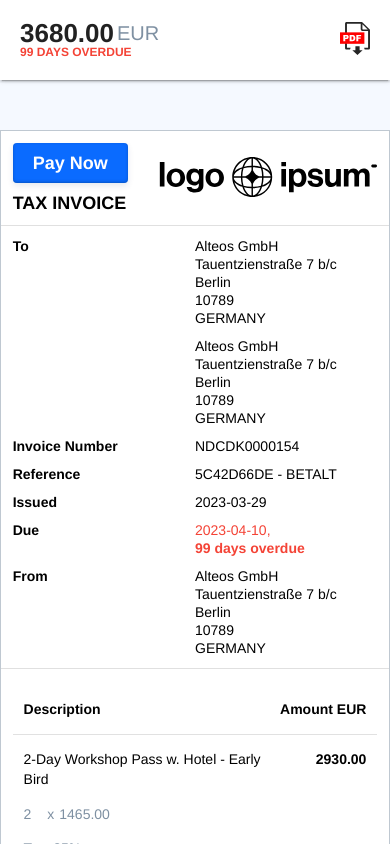
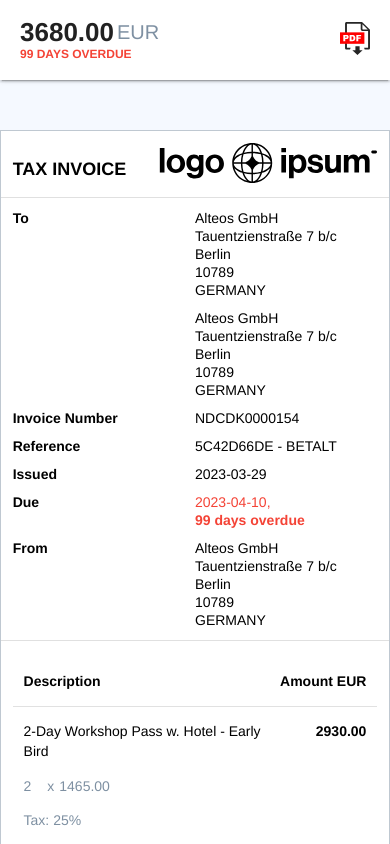
Before and after one commit to bensondavis/preview-invoice, a Next.js app: page /en in a window 390 px wide. Shown: the top 844 px of the page. Built offline with nearby package versions, Linux system fonts and the light colour scheme.

Commit message:
made pabtn responsive and added query string btn visibility

```diff
--- a/src/app/[locale]/globals.css
+++ b/src/app/[locale]/globals.css
@@ -2,6 +2,7 @@ body {
   font-size: 13px;
   background-color: #F5F9FF;
   font-family: "Helvetica Neue",Helvetica,Arial,sans-serif;
+  min-width: 350px;
 }
 
 @media screen and (max-width: 768px) {
--- a/src/components/Appbar/Appbar.module.css
+++ b/src/components/Appbar/Appbar.module.css
@@ -18,11 +18,11 @@
   /* position: absolute;
   top: 50%;
   left: 20px;
-  transform: translateY(-50%);
+  transform: translateY(-50%); */
   display: flex;
   flex-direction: column;
   row-gap: 3px;
-  align-items: flex-start; */
+  align-items: flex-start;
   padding-left: 20px;
 }
 
@@ -65,3 +65,45 @@
 .btn {
   padding-right: 20px;
 }
+
+.summary-pay {
+  display: flex;
+  flex-direction: row;
+  column-gap: 10px;
+}
+
+.paybtn {
+  margin-left: 3%;
+}
+
+.paybtn-container{
+  max-width: 1270px;
+  width: 85%;
+  background-color: transparent;
+  position: absolute;
+  /* margin-left: 30px; */
+  left: 50%;
+  transform: translatex(-50%);
+}
+
+@media screen and (max-width: 768px) {
+  .paybtn-container{
+    width: calc(100% - 2px);
+  }
+}
+
+@media screen and (max-width: 991px) {
+  .paybtn-container {
+    width: 93%;
+  }
+
+
+}
+
+@media screen and (max-width: 1550px) {
+  .paybtn-container {
+    position: absolute;
+    width: fit-content;
+    left: 220px;
+  }
+}
--- a/src/components/Appbar/Appbar.tsx
+++ b/src/components/Appbar/Appbar.tsx
@@ -2,24 +2,24 @@
 
 import React from "react";
 import styles from "./Appbar.module.css";
-// import Box from "@mui/material/Box";
-// import Paper from "@mui/material/Paper";
-// import Typography from "@mui/material/Typography";
-// import Stack from "@mui/material/Stack";
 import { ccyFormat } from "../../utils/Numerics";
 import { useTranslations } from "next-intl";
 // import Localization from "../Localization/Localization";
 import PdfBtn from "../PdfBtn/PdfBtn";
-// import PdfBtn from "../PdfBtn/PdfBtn";
+import PayBtn from "../PayBtn/PayBtn";
+
+import { useSearchParams } from "next/navigation";
 
 interface AppbarProps {
   amount: number;
   due: number;
-  pdfLink: string
+  pdfLink: string;
 }
 
 const Appbar = ({ amount, due, pdfLink }: AppbarProps) => {
   const i18n = useTranslations("Invoice");
+  const searchParams = useSearchParams();
+  const pay = searchParams.get("pay") === "true";
 
   return (
     <div className={styles.Appbar}>
@@ -38,6 +38,12 @@ const Appbar = ({ amount, due, pdfLink }: AppbarProps) => {
         ) : null}
       </div>
 
+      {pay ? (
+        <div className={styles["paybtn-container"]}>
+          <PayBtn link="" className={styles.paybtn} />
+        </div>
+      ) : null}
+
       {/* <Localization /> */}
       <PdfBtn link={pdfLink} className={styles.btn} />
     </div>
--- a/src/components/Invoice/Invoice/Invoice.tsx
+++ b/src/components/Invoice/Invoice/Invoice.tsx
@@ -14,7 +14,7 @@ import InvoiceSummary from "../InvoiceSummary/InvoiceSummary";
 const Invoice = ({ invoiceData }: { invoiceData: InvoiceProps }) => {
   return (
     <div className={styles.container}>
-      <InvoiceHeader paymentLink={invoiceData.paymentLink} />
+      <InvoiceHeader />
       <Divider />
       <InvoiceBody
         toAddress={invoiceData.toAddress}
--- a/src/components/Invoice/InvoiceHeader/InvoiceHeader.module.css
+++ b/src/components/Invoice/InvoiceHeader/InvoiceHeader.module.css
@@ -28,10 +28,3 @@
   max-width: 100%;
   height: auto;
 }
-
-.payment-title {
-  display: flex;
-  flex-direction: column;
-  width: fit-content;
-  height: auto;
-}
--- a/src/components/Invoice/InvoiceHeader/InvoiceHeader.tsx
+++ b/src/components/Invoice/InvoiceHeader/InvoiceHeader.tsx
@@ -1,28 +1,20 @@
 import React from "react";
-import Typography from "@mui/material/Typography";
-import Stack from "@mui/material/Stack";
+// import Typography from "@mui/material/Typography";
+// import Stack from "@mui/material/Stack";
 import Logos from "../../../config/logoConfig";
 import Image from "next/image";
 import { useTranslations } from "next-intl";
 import styles from "./InvoiceHeader.module.css";
 // import { Box } from "@mui/material";
 import Link from "next/link";
-import PayBtn from "@/components/PayBtn/PayBtn";
 
-interface InvoiceHeaderProps {
-  paymentLink: string;
-}
-
-const InvoiceHeader = ({paymentLink}: InvoiceHeaderProps) => {
+const InvoiceHeader = () => {
   const i18n = useTranslations("Invoice");
 
   return (
     <div className={styles.box}>
       <div className={styles.stack}>
-        <div className={styles["payment-title"]}>
-          <PayBtn link={paymentLink} />
-          <h1 className={styles.title}>{i18n("taxInvoice")}</h1>
-        </div>
+        <h1 className={styles.title}>{i18n("taxInvoice")}</h1>
 
         <Link href={Logos.fromCompanyLogo.link}>
           <Image
--- a/src/components/PayBtn/PayBtn.tsx
+++ b/src/components/PayBtn/PayBtn.tsx
@@ -3,12 +3,13 @@ import Link from "next/link";
 
 interface PayBtnProps {
   link: string;
+  className?: string;
 }
 
-const PayBtn = ({ link }: PayBtnProps) => {
+const PayBtn = ({ link, className }: PayBtnProps) => {
   return (
     <Link href={link} className={styles.link}>
-      <button className={styles.button}>Pay Now</button>
+      <button className={styles.button + " " + className}>Pay Now</button>
     </Link>
   );
 };
```
